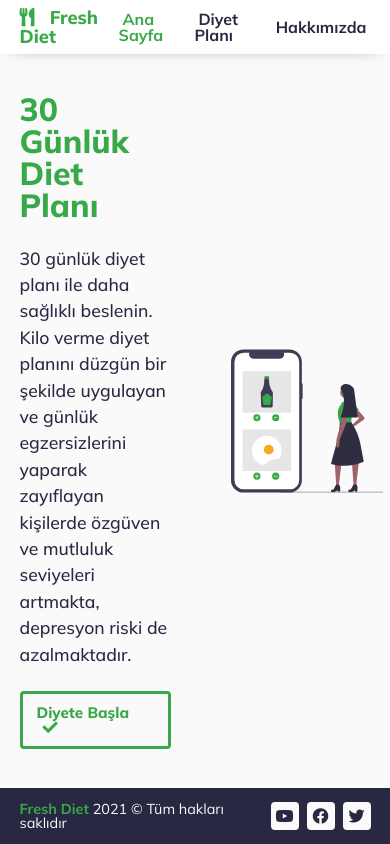
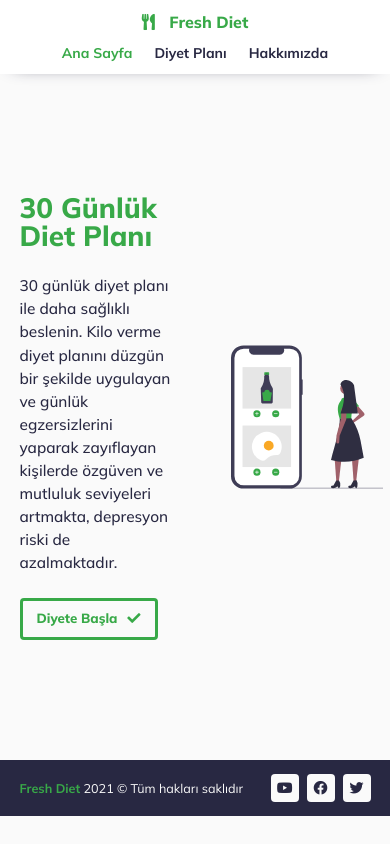
Before and after one commit to ertugrulsencer/fresh-diet, a Vue app: page / in a window 390 px wide. Built offline with nearby package versions, Linux system fonts and the light colour scheme.

Commit message:
Header and Footer component responsive designed

```diff
--- a/src/assets/scss/_global.scss
+++ b/src/assets/scss/_global.scss
@@ -16,3 +16,11 @@ hr {
   background: linear-gradient(to right, var(--primary), var(--light));
   border-radius: 6px;
 }
+@media screen and (max-width: 490px) {
+  html {
+    font-size: 14px;
+  }
+  .wrapper {
+    height: calc(100% - (74px + 84px));
+  }
+}
--- a/src/components/shared/Footer.vue
+++ b/src/components/shared/Footer.vue
@@ -56,4 +56,18 @@ footer.footer {
     }
   }
 }
+@media screen and (max-width: 380px) {
+  footer.footer {
+    height: 84px;
+    .container {
+      padding: 14px 0;
+      flex-direction: column-reverse;
+      justify-content: space-between;
+    }
+    p {
+      font-weight: 500;
+      font-size: 1.1rem;
+    }
+  }
+}
 </style>
--- a/src/components/shared/Header.vue
+++ b/src/components/shared/Header.vue
@@ -12,7 +12,9 @@
           >
         </li>
         <li>
-          <router-link :to="{name: 'Plans'}" class="link">Diyet Planı</router-link>
+          <router-link :to="{ name: 'Plans' }" class="link"
+            >Diyet Planı</router-link
+          >
         </li>
         <li>
           <router-link :to="{ name: 'About' }" class="link"
@@ -71,4 +73,14 @@ header.header {
     }
   }
 }
+@media screen and (max-width: 490px) {
+  header.header {
+    height: 74px !important;
+    .container {
+      padding: 14px;
+      height: 100%;
+      flex-direction: column;
+    }
+  }
+}
 </style>
```
